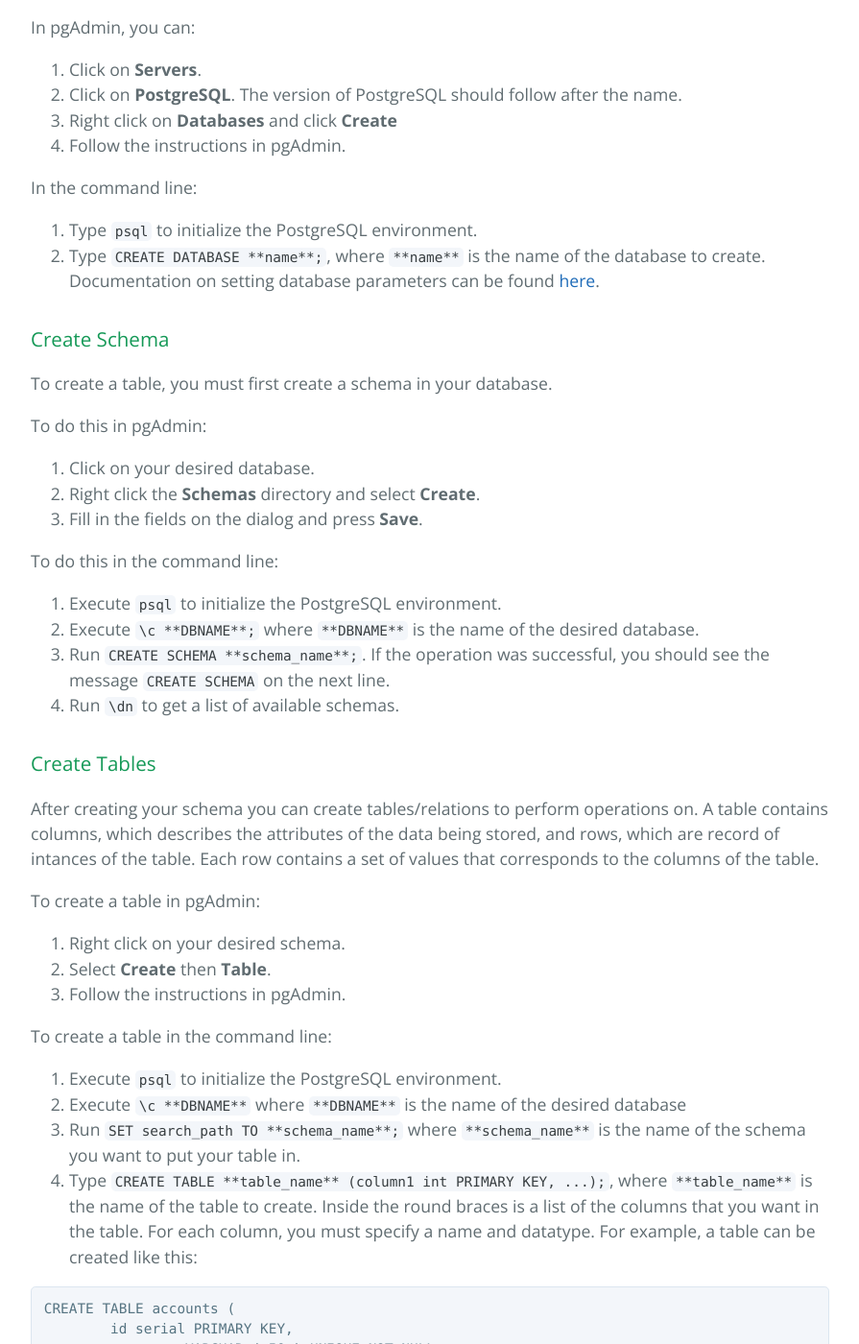
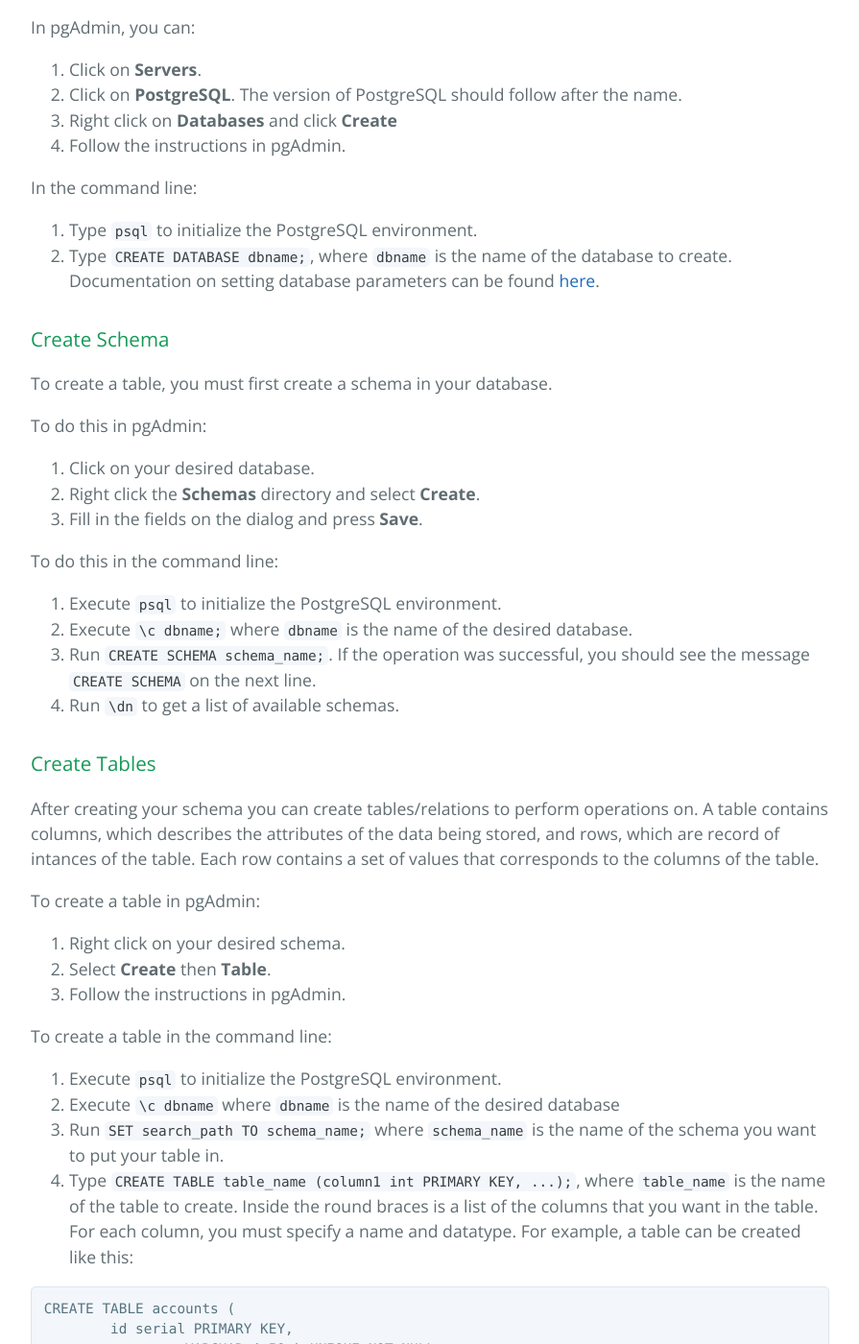
Before and after one commit to learning-software-engineering/learning-software-engineering.github.io, a Jekyll site: the page built from Topics/Tech_Stacks/PostgreSQL_psycopg2.md, in a window 1280 px wide and 1400 px high, scrolled down 2691 px. Shown: the whole window at 96% size, without its empty margins (192-1087 px from the left). Built offline with Jekyll 4.4.1, drawn with Linux system fonts in a browser that asks for light colours; our own code applies the rules of GitHub Pages for plain Markdown files.

Commit message:
Update code blocks
Cannot bold words in code blocks, so removed ** ** around variable names

````diff
--- a/Topics/Tech_Stacks/PostgreSQL_psycopg2.md
+++ b/Topics/Tech_Stacks/PostgreSQL_psycopg2.md
@@ -52,7 +52,7 @@
 
 In the command line:
 1. Type `psql` to initialize the PostgreSQL environment.
-2. Type `CREATE DATABASE **name**;`, where `**name**` is the name of the database to create.
+2. Type `CREATE DATABASE dbname;`, where `dbname` is the name of the database to create.
 Documentation on setting database parameters can be found [here](https://www.postgresql.org/docs/current/sql-createdatabase.html).
 
 
@@ -66,8 +66,8 @@
 
 To do this in the command line:
 1. Execute `psql` to initialize the PostgreSQL environment.
-2. Execute `\c **DBNAME**;` where `**DBNAME**` is the name of the desired database.
-3. Run `CREATE SCHEMA **schema_name**;`. If the operation was successful, you should see the message `CREATE SCHEMA` on the next line.
+2. Execute `\c dbname;` where `dbname` is the name of the desired database.
+3. Run `CREATE SCHEMA schema_name;`. If the operation was successful, you should see the message `CREATE SCHEMA` on the next line.
 4. Run `\dn` to get a list of available schemas.
 
 
@@ -81,9 +81,9 @@
 
 To create a table in the command line:
 1. Execute `psql` to initialize the PostgreSQL environment.
-2. Execute `\c **DBNAME**` where `**DBNAME**` is the name of the desired database
-3. Run `SET search_path TO **schema_name**;` where `**schema_name**` is the name of the schema you want to put your table in.
-4. Type `CREATE TABLE **table_name** (column1 int PRIMARY KEY, ...);`, where `**table_name**` is the name of the table to create. Inside the round braces is a list of the columns that you want in the table. For each column, you must specify a name and datatype. For example, a table can be created like this:
+2. Execute `\c dbname` where `dbname` is the name of the desired database
+3. Run `SET search_path TO schema_name;` where `schema_name` is the name of the schema you want to put your table in.
+4. Type `CREATE TABLE table_name (column1 int PRIMARY KEY, ...);`, where `table_name` is the name of the table to create. Inside the round braces is a list of the columns that you want in the table. For each column, you must specify a name and datatype. For example, a table can be created like this:
 
 ```
 CREATE TABLE accounts (
````
